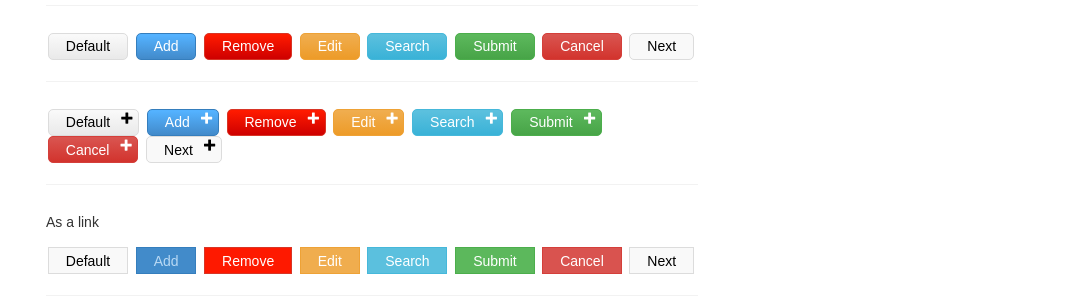
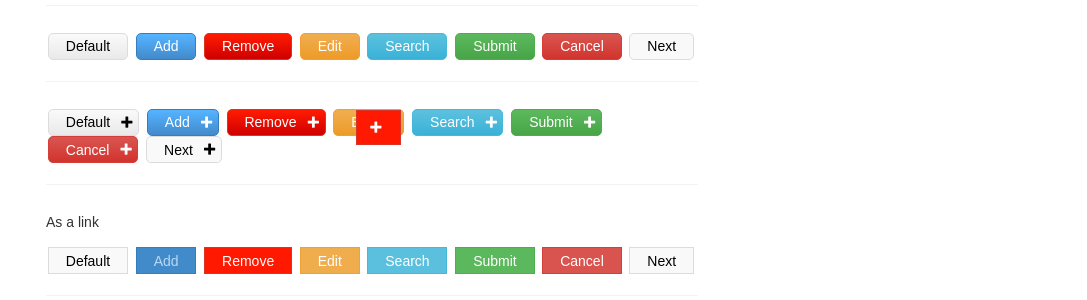
Before and after one commit to 2dpi/templates, a Jekyll site: the page built from www/elements/manual/elements/buttons.html, in a window 1280 px wide. Shown: the part 1066-1366 px from the top of the page, without its empty margins (96-1183 px from the left). Built offline with Jekyll 4.4.1, drawn with Linux system fonts in a browser that asks for light colours; some web fonts are replaced.

Commit message:
adding pages

```diff
--- a/www/css/content/alpha.css
+++ b/www/css/content/alpha.css
@@ -438,7 +438,6 @@ input[type="submit"].btn:hover {
 }
 .btn.icon,
 [class*="btn_"].icon {
-	position: relative;
 	padding-right: 2em;
 }
 .btn i,
@@ -448,7 +447,7 @@ input[type="submit"].btn:hover {
 	right: 0;
 	width: 1.5em;
 	font-size: 0.8em;
-	line-height: 1.6;
+	line-height: 2.2;
 }
 /*PANEL - alert*/
 [class*="panel_"] h4 {
--- a/www/elements/manual/elements/buttons.html
+++ b/www/elements/manual/elements/buttons.html
@@ -74,7 +74,7 @@ keywords: css3 butons
         <button role="button" class="icon round grad btn">Default<i class="icon-plus"></i></button>
         <button role="button" class="icon round grad btn_add">Add<i class="icon-plus"></i></button>
         <button role="button" class="icon round grad btn_remove">Remove<i class="icon-plus"></i></button>
-        <button role="button" class="icon round grad btn_edit">Edit<i class="icon-plus"></i></button>
+        <button role="button" class="icon round grad btn_edit">Edit<i class="icon-plus btn_remove"></i></button>
         <button role="button" class="icon round grad btn_search">Search<i class="icon-plus"></i></button>
         <button role="button" class="icon round grad btn_submit">Submit<i class="icon-plus"></i></button>
         <button role="button" class="icon round grad btn_cancel">Cancel<i class="icon-plus"></i></button>
```
